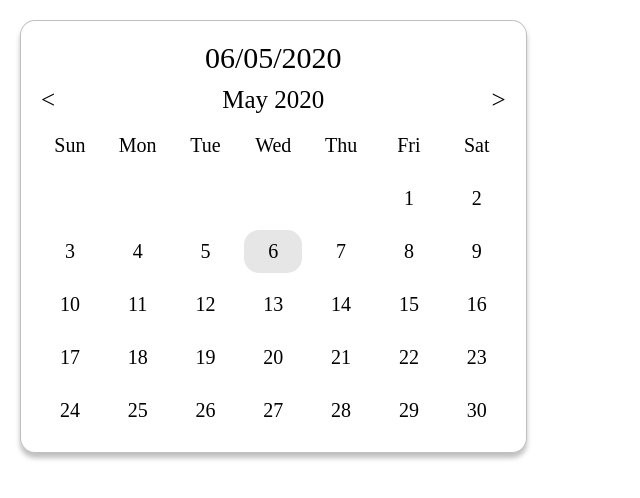
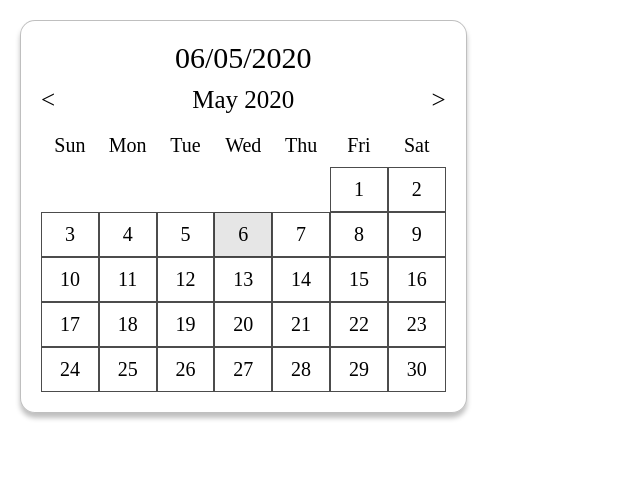
Before and after one commit to floroz/custom-react-date-picker, a React (Create React App) app: page / in a window 1280 px wide. Shown: the top 498 px of the page, without its empty margins (0-640 px from the left). Built offline with nearby package versions, Linux system fonts and the light colour scheme.

Commit message:
border improvements

```diff
--- a/src/DatePicker/DatePicker.module.scss
+++ b/src/DatePicker/DatePicker.module.scss
@@ -22,7 +22,6 @@
   width: 100%;
   grid-template-columns: repeat(7, 1fr);
   grid-template-rows: auto;
-  grid-gap: 1rem;
   justify-content: flex-start;
   align-items: center;
 }
@@ -49,9 +48,12 @@
   text-align: center;
   padding: 1rem;
   cursor: pointer;
+
+  &.border {
+    border: 1px solid rgba(0, 0, 0, 0.7);
+  }
 }
 
 .selectedDay {
   background-color: rgba(grey, 0.2);
-  border-radius: 15px;
 }
--- a/src/DatePicker/DatePicker.tsx
+++ b/src/DatePicker/DatePicker.tsx
@@ -45,7 +45,9 @@ const DatePicker = (props: IProps) => {
           (d: number) => (
             <div
               key={Math.random()}
-              className={`${styles.days} ${d === day && styles.selectedDay}`}
+              className={`${styles.days} ${d === day && styles.selectedDay} ${
+                d !== 0 && styles.border
+              }`}
               onClick={() => setDay(d)}
             >
               {d !== 0 && d}
```
